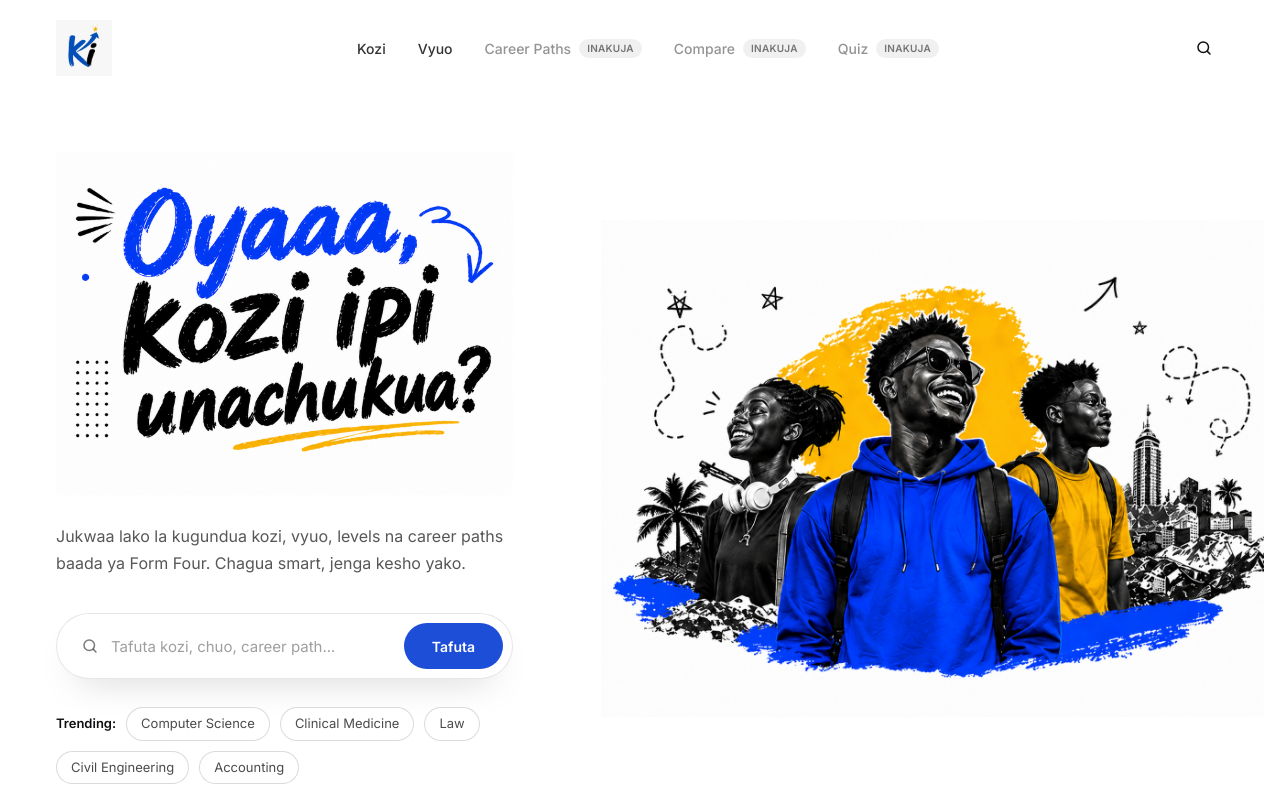
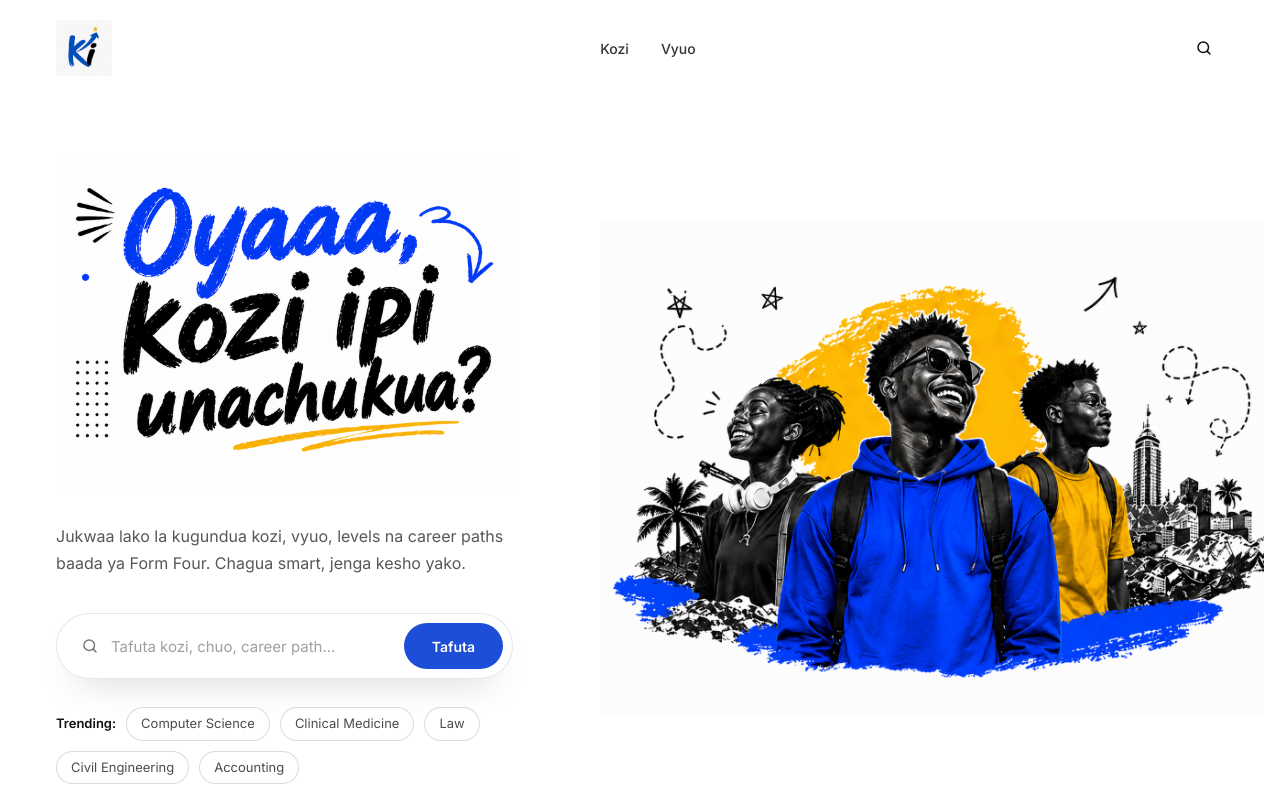
Before and after one commit to hassanayn/kozi-ipi, a Next.js app: page / in a window 1280 px wide. Shown: the top 800 px of the page. Built offline with nearby package versions, Linux system fonts and the light colour scheme; no server answers.

Commit message:
fix: remove non-functional nav links instead of badging them

```diff
--- a/components/hero.tsx
+++ b/components/hero.tsx
@@ -7,12 +7,9 @@ import { type FormEvent, useState } from "react"
 import { Button } from "@/components/ui/button"
 import { Input } from "@/components/ui/input"
 
-const NAV: Array<{ label: string; href?: string }> = [
+const NAV = [
   { label: "Kozi", href: "/search" },
   { label: "Vyuo", href: "/vyuo" },
-  { label: "Career Paths" },
-  { label: "Compare" },
-  { label: "Quiz" },
 ]
 
 const FEATURED_INSTITUTIONS: Array<{
@@ -106,8 +103,7 @@ function SiteHeader() {
       </Link>
 
       <nav className="hidden items-center gap-8 lg:flex">
-        {NAV.map((item) =>
-          item.href ? (
+        {NAV.map((item) => (
           <Link
             key={item.label}
             href={item.href}
@@ -116,18 +112,7 @@ function SiteHeader() {
             {item.label}
             <span className="absolute -bottom-1.5 left-0 h-[2px] w-0 bg-brand-blue transition-[width] duration-300 group-hover:w-full" />
           </Link>
-          ) : (
-            <span
-              key={item.label}
-              className="inline-flex items-center gap-2 text-[14px] font-medium text-brand-ink/45"
-            >
-              {item.label}
-              <span className="rounded-full bg-brand-ink/[0.06] px-2 py-0.5 text-[10px] font-semibold uppercase tracking-wide text-brand-ink/55">
-                Inakuja
-              </span>
-            </span>
-          ),
-        )}
+        ))}
       </nav>
 
       <div className="flex items-center gap-2">
```
Lines whose indentation alone changed are shown as unchanged.
